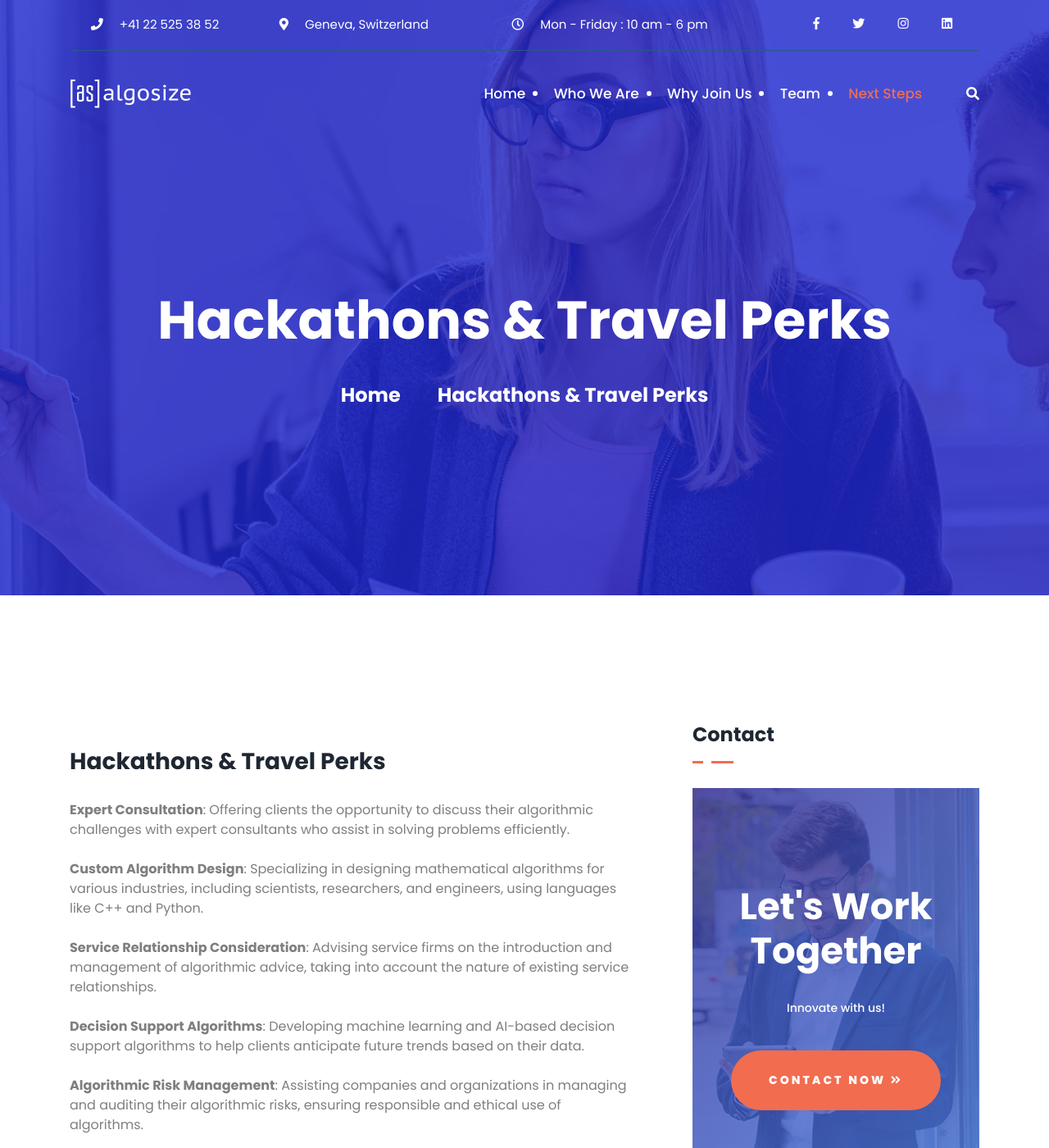
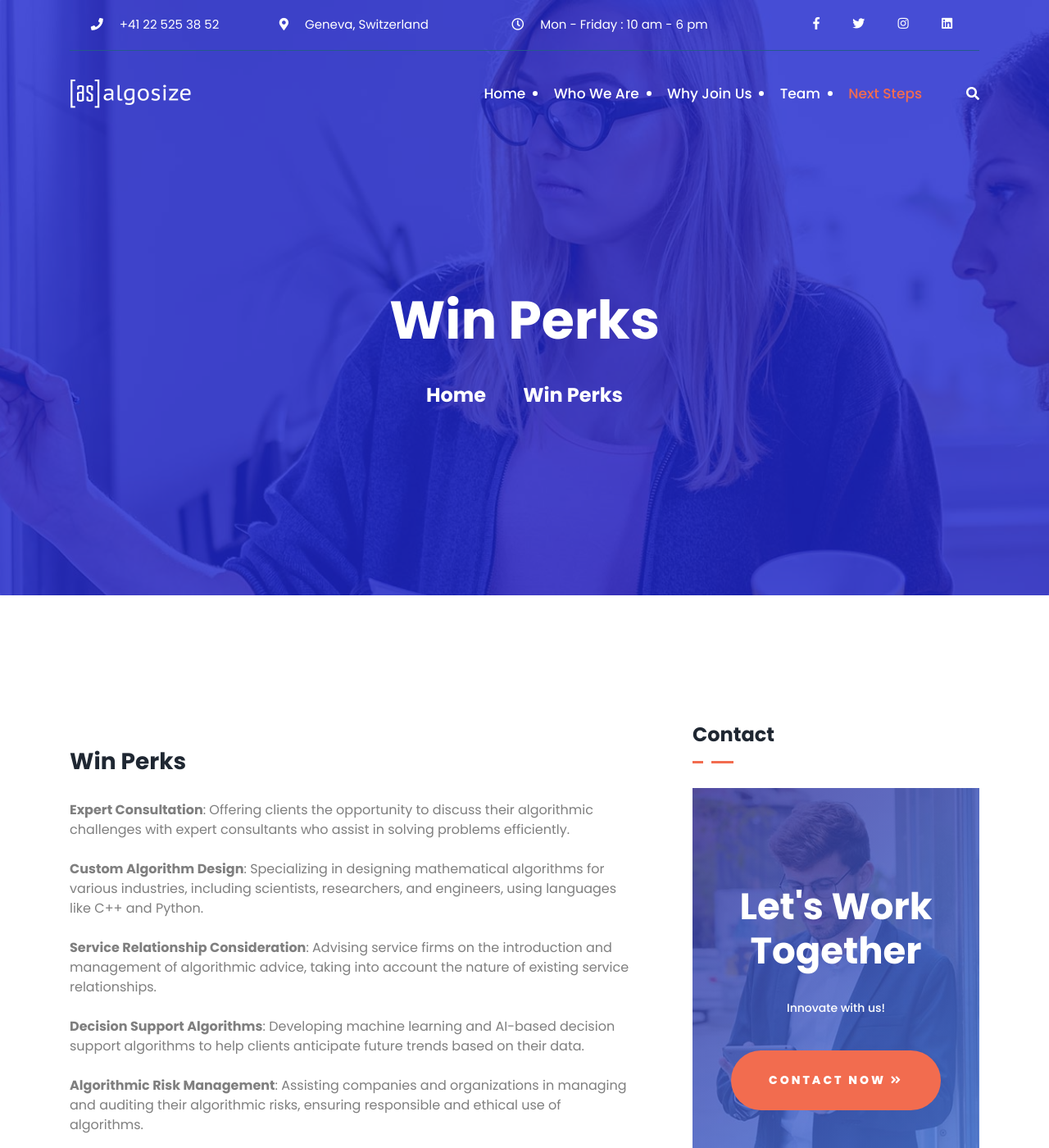
Before and after one commit to AlgoSize/website, a Jekyll site: the page built from _services/Win-Perks.md, in a window 1280 px wide and 1400 px high. Shown: the whole window at 82% size. Built offline with Jekyll 4.4.1, drawn with Linux system fonts in a browser that asks for light colours.

Commit message:
adding why's

```diff
--- a/_includes/hero-area.html
+++ b/_includes/hero-area.html
@@ -13,10 +13,9 @@
                         </h1>
                         <div class="hero-area-menu">
                             <ul>
-                                <li><a href="https://algosize.com/portfolios/expertise">Bounty Completion</a></li>
-                                <li><a href="https://algosize.com/portfolios/global-talent">Reinvestment</a></li>
+                                <li><a href="https://algosize.com/portfolios/bounties">Bounties Won</a></li>
+                                <li><a href="https://algosize.com/portfolios/leaderboard">Leaderboard</a></li>
                                 <li><a href="https://algosize.com/portfolios/custom-solutions">Reputation & Leaderboards</a></li>
-                                <li><a href="https://algosize.com/services/Earning-Equity">Earn Equity</a></li>
                                 <li><a href="https://algosize.com/portfolios/end-to-end-support">Voting Power</a></li>
                                 <li><a href="https://algosize.com/portfolios/time-efficient">Exclusive Perks</a></li>
                         </div>
--- a/_services/Algorithmic-Consultation.md
+++ b/_services/Win-Perks.md
@@ -1,5 +1,5 @@
 ---
-title: "Hackathons & Travel Perks"
+title: "Win Perks"
 icon: '<i class="fas fa-chart-line"></i>'
 layout: service
 ---
```
Also changed, not shown: _services/Earning-Equity.md (+1 -1 lines), services/Win-Perks.html (renamed from services/Algorithmic-Consultation.html).
